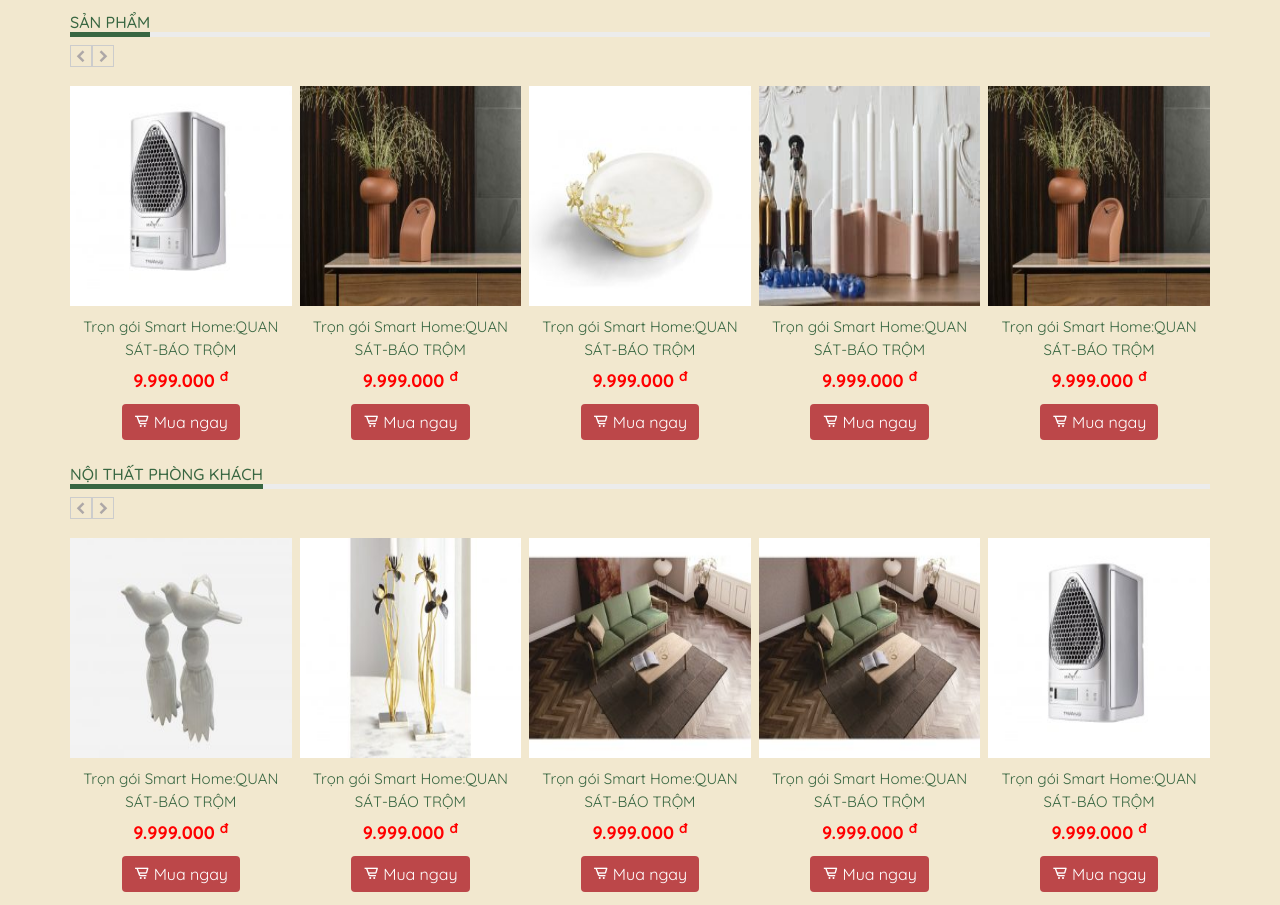
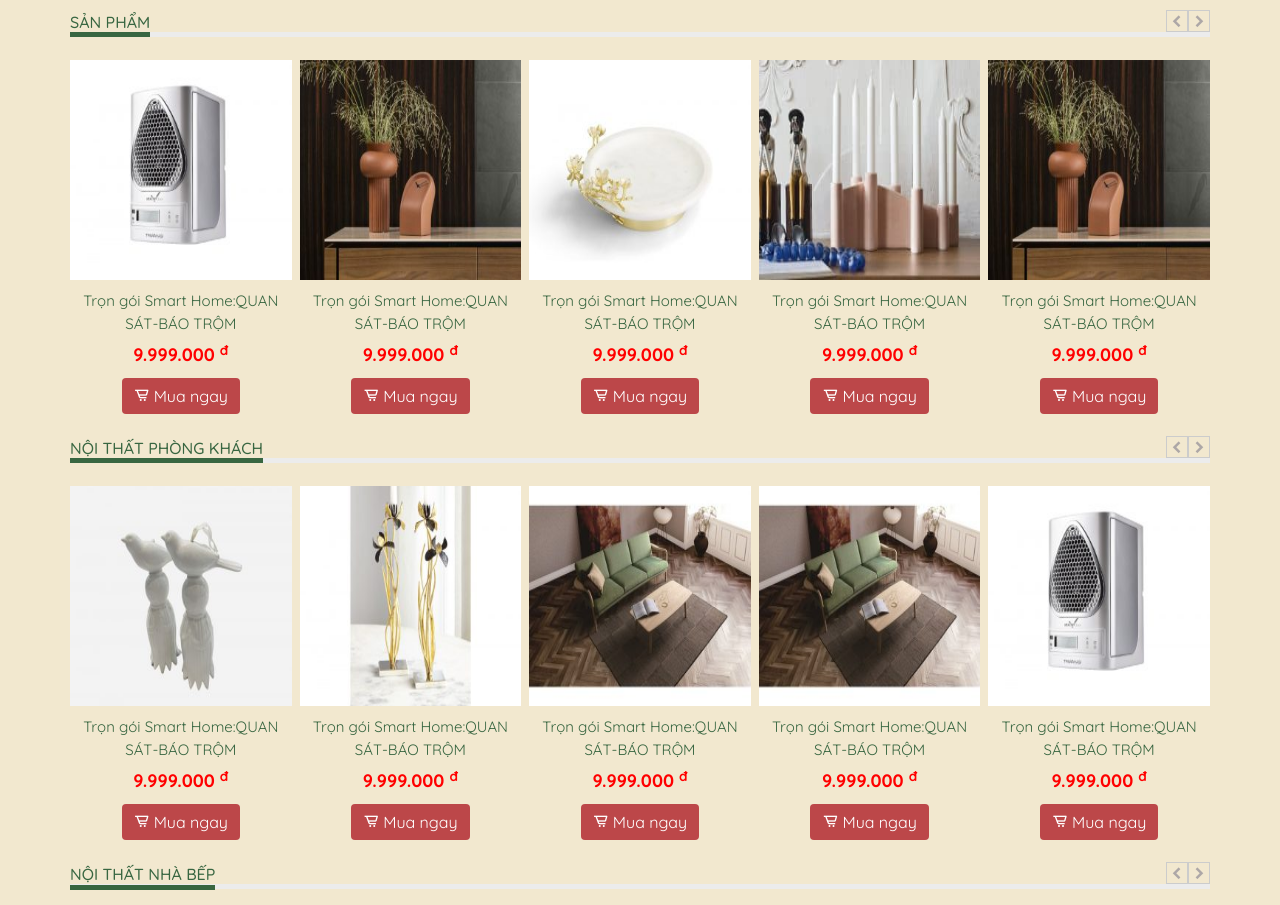
Before and after one commit to chin8615/webbannoithat, a plain HTML site: page index.html in a window 1280 px wide. Shown: the part 1815-2720 px from the top of the page. Drawn offline with nearby package versions, Linux system fonts and the light colour scheme.

Commit message:
sua line

```diff
--- a/style.css
+++ b/style.css
@@ -309,6 +309,11 @@
 }
 
 .icon__control{
+    position: absolute;
+    top: 0;
+    right: 0;
+    z-index: 1;
+    margin-top: 12px;
 }
 
 .icon__control i{
```
